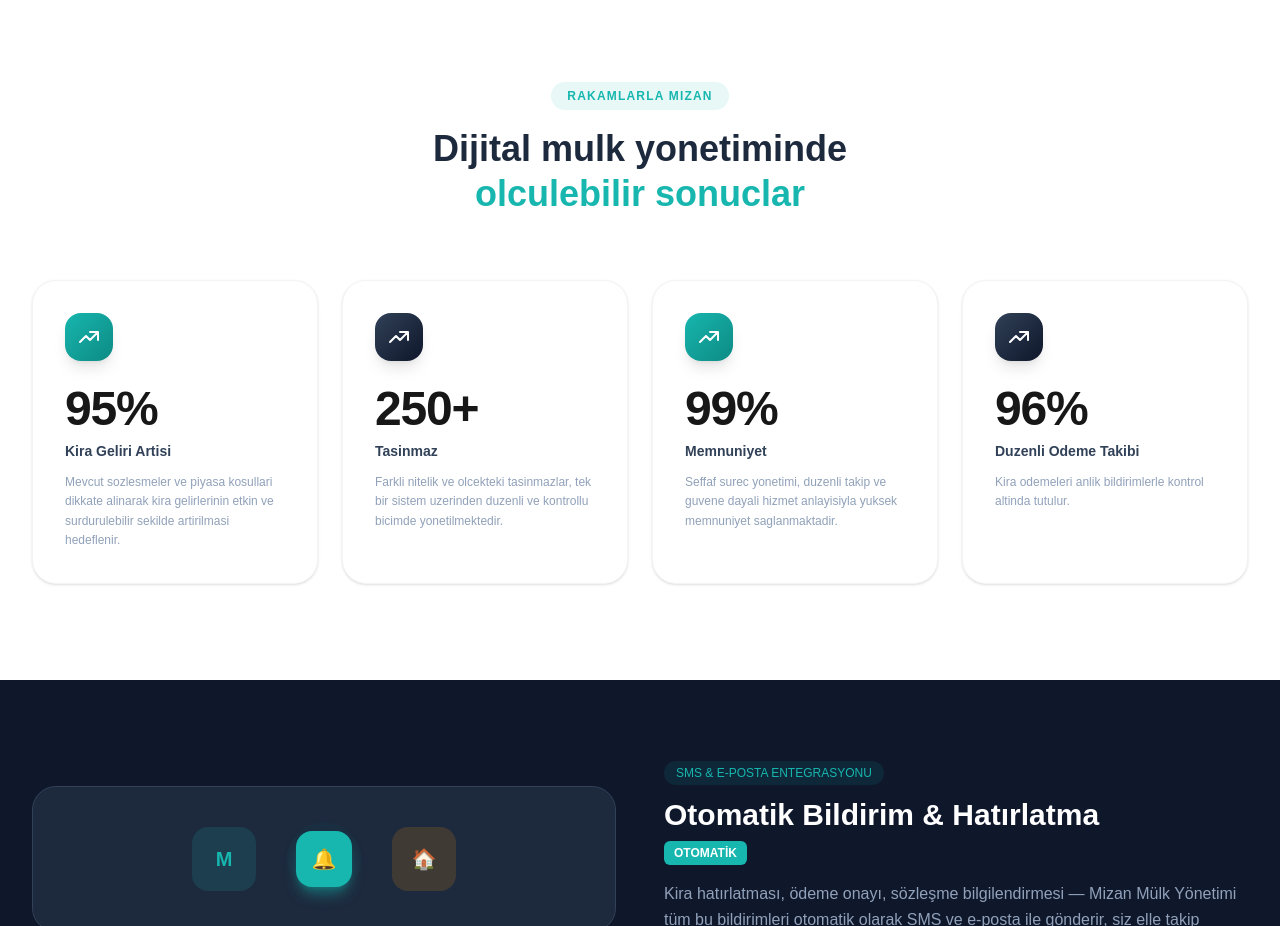
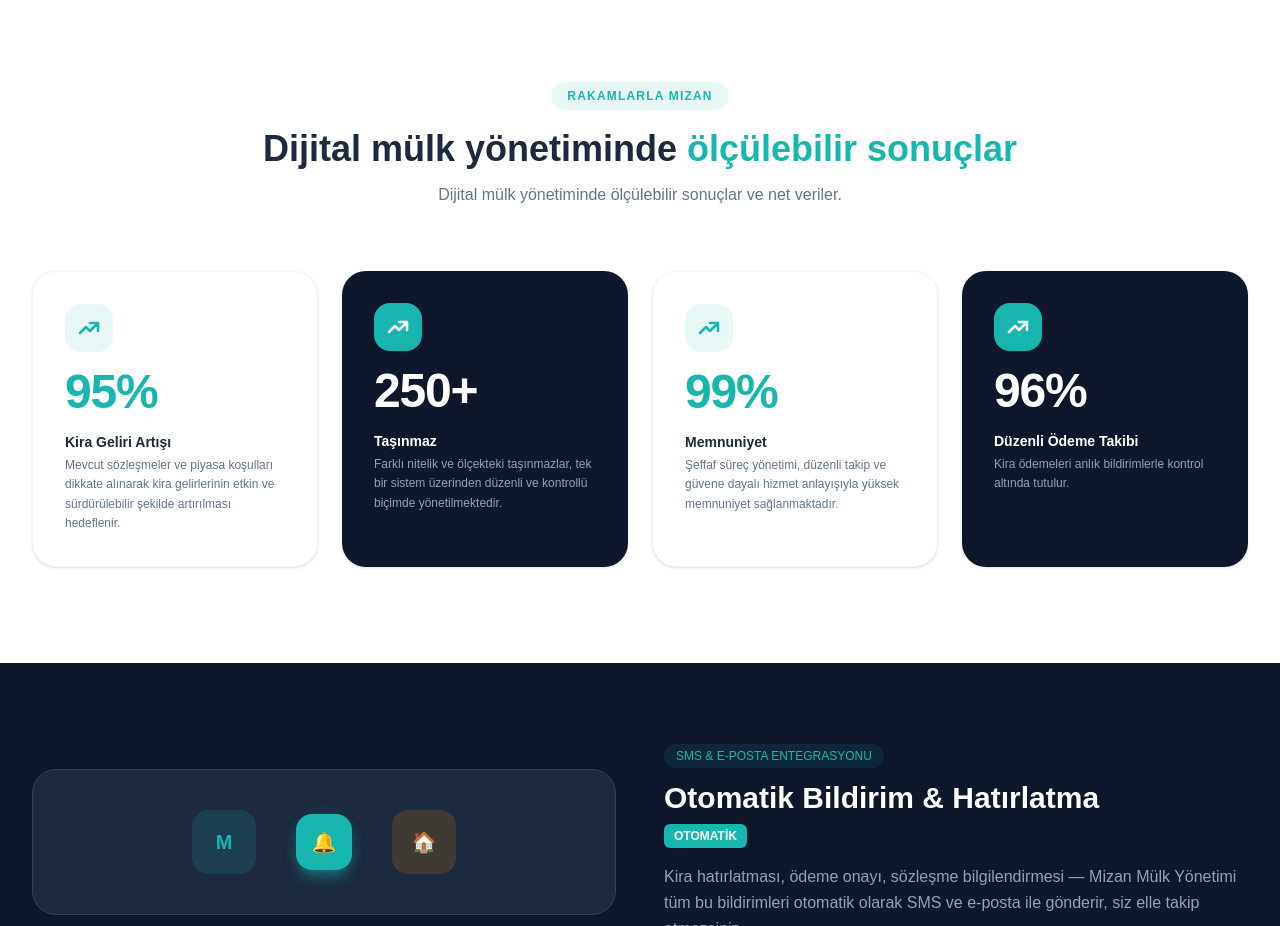
Before and after one commit to bilgitopbas/kira-takip, a Next.js app: page / in a window 1280 px wide. Shown: the part 1500-2426 px from the top of the page. Built offline with nearby package versions, Linux system fonts and the light colour scheme.

Commit message:
stats bolumu guncellendi

```diff
--- a/components/StatsSection.tsx
+++ b/components/StatsSection.tsx
@@ -6,30 +6,30 @@ const STATS = [
   {
     value: 95,
     suffix: "%",
-    label: "Kira Geliri Artisi",
-    desc: "Mevcut sozlesmeler ve piyasa kosullari dikkate alinarak kira gelirlerinin etkin ve surdurulebilir sekilde artirilmasi hedeflenir.",
-    color: "from-[#17B6AE] to-[#0d8b84]",
+    label: "Kira Geliri Artışı",
+    desc: "Mevcut sözleşmeler ve piyasa koşulları dikkate alınarak kira gelirlerinin etkin ve sürdürülebilir şekilde artırılması hedeflenir.",
+    dark: false,
   },
   {
     value: 250,
     suffix: "+",
-    label: "Tasinmaz",
-    desc: "Farkli nitelik ve olcekteki tasinmazlar, tek bir sistem uzerinden duzenli ve kontrollu bicimde yonetilmektedir.",
-    color: "from-slate-700 to-slate-900",
+    label: "Taşınmaz",
+    desc: "Farklı nitelik ve ölçekteki taşınmazlar, tek bir sistem üzerinden düzenli ve kontrollü biçimde yönetilmektedir.",
+    dark: true,
   },
   {
     value: 99,
     suffix: "%",
     label: "Memnuniyet",
-    desc: "Seffaf surec yonetimi, duzenli takip ve guvene dayali hizmet anlayisiyla yuksek memnuniyet saglanmaktadir.",
-    color: "from-[#17B6AE] to-[#0d8b84]",
+    desc: "Şeffaf süreç yönetimi, düzenli takip ve güvene dayalı hizmet anlayışıyla yüksek memnuniyet sağlanmaktadır.",
+    dark: false,
   },
   {
     value: 96,
     suffix: "%",
-    label: "Duzenli Odeme Takibi",
-    desc: "Kira odemeleri anlik bildirimlerle kontrol altinda tutulur.",
-    color: "from-slate-700 to-slate-900",
+    label: "Düzenli Ödeme Takibi",
+    desc: "Kira ödemeleri anlık bildirimlerle kontrol altında tutulur.",
+    dark: true,
   },
 ];
 
@@ -80,31 +80,56 @@ export default function StatsSection() {
             Rakamlarla Mizan
           </span>
           <h2 className="text-4xl font-bold text-slate-800 leading-tight">
-            Dijital mulk yonetiminde<br />
-            <span className="text-[#17B6AE]">olculebilir sonuclar</span>
+            Dijital mülk yönetiminde{" "}
+            <span className="text-[#17B6AE]">ölçülebilir sonuçlar</span>
           </h2>
+          <p className="text-slate-500 mt-3 text-base">
+            Dijital mülk yönetiminde ölçülebilir sonuçlar ve net veriler.
+          </p>
         </div>
 
         <div className="grid grid-cols-2 lg:grid-cols-4 gap-6">
           {STATS.map((stat, i) => (
             <div
               key={i}
-              className="group relative bg-white rounded-3xl border border-gray-100 p-8 shadow-sm hover:shadow-xl transition-all duration-500 hover:-translate-y-1 overflow-hidden"
+              className={`rounded-3xl p-8 flex flex-col gap-4 shadow-sm hover:shadow-lg transition-all duration-300 hover:-translate-y-1 ${
+                stat.dark
+                  ? "bg-slate-900 text-white"
+                  : "bg-white border border-gray-100 text-slate-800"
+              }`}
             >
-              <div className={`absolute inset-0 bg-gradient-to-br ${stat.color} opacity-0 group-hover:opacity-5 transition-opacity duration-500`} />
-
-              <div className={`inline-flex w-12 h-12 rounded-2xl bg-gradient-to-br ${stat.color} items-center justify-center mb-6 shadow-lg`}>
-                <svg className="w-6 h-6 text-white" fill="none" viewBox="0 0 24 24" stroke="currentColor" strokeWidth={2}>
-                  <path strokeLinecap="round" strokeLinejoin="round" d="M13 7h8m0 0v8m0-8l-8 8-4-4-6 6" />
+              <div
+                className={`w-12 h-12 rounded-2xl flex items-center justify-center ${
+                  stat.dark ? "bg-[#17B6AE]" : "bg-[#17B6AE]/10"
+                }`}
+              >
+                <svg
+                  className={`w-6 h-6 ${stat.dark ? "text-white" : "text-[#17B6AE]"}`}
+                  fill="none"
+                  viewBox="0 0 24 24"
+                  stroke="currentColor"
+                  strokeWidth={2.5}
+                >
+                  <path
+                    strokeLinecap="round"
+                    strokeLinejoin="round"
+                    d="M13 7h8m0 0v8m0-8l-8 8-4-4-6 6"
+                  />
                 </svg>
               </div>
 
-              <AnimatedNumber target={stat.value} suffix={stat.suffix} />
+              <div className={stat.dark ? "text-white" : "text-[#17B6AE]"}>
+                <AnimatedNumber target={stat.value} suffix={stat.suffix} />
+              </div>
 
-              <p className="text-sm font-bold text-slate-700 mt-2 mb-3">{stat.label}</p>
-              <p className="text-xs text-slate-400 leading-relaxed">{stat.desc}</p>
-
-              <div className={`absolute bottom-0 left-0 h-1 w-0 group-hover:w-full bg-gradient-to-r ${stat.color} transition-all duration-700 rounded-b-3xl`} />
+              <div>
+                <p className={`text-sm font-bold mb-1 ${stat.dark ? "text-white" : "text-slate-800"}`}>
+                  {stat.label}
+                </p>
+                <p className={`text-xs leading-relaxed ${stat.dark ? "text-slate-400" : "text-slate-500"}`}>
+                  {stat.desc}
+                </p>
+              </div>
             </div>
           ))}
         </div>
```
